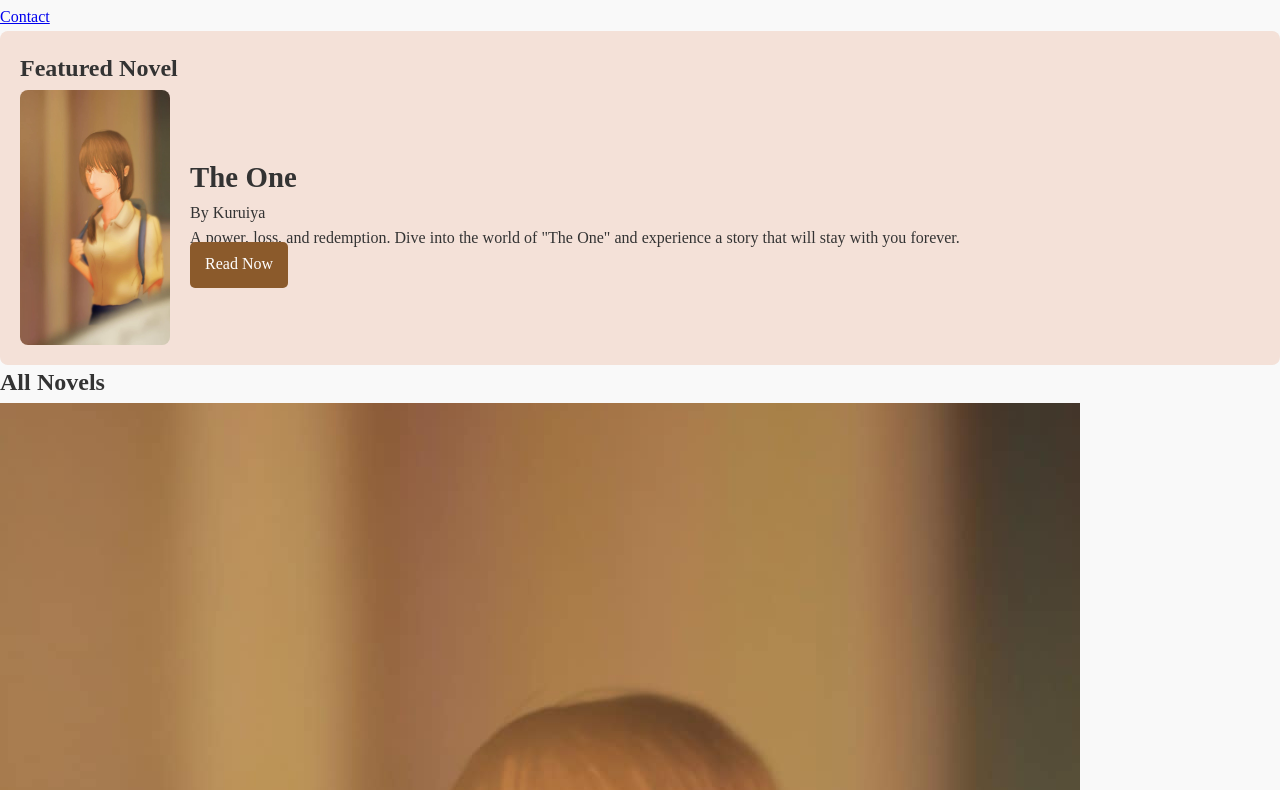
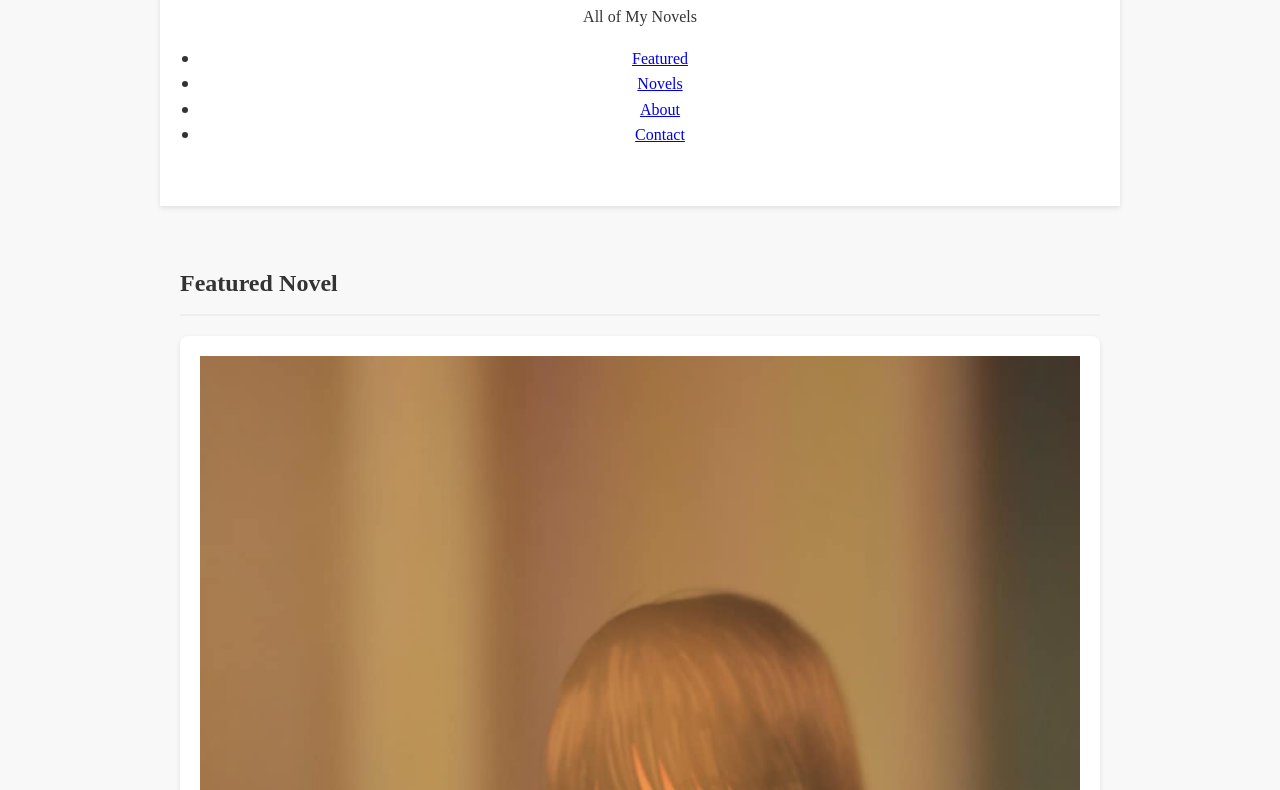
Before and after one commit to kuruiya/kuruiya.github.io, a plain HTML site: page index.html in a window 1280 px wide. Shown: the part 148-938 px from the top of the page. Drawn offline with Linux system fonts and the light colour scheme.

Commit message:
Update style2.css

```diff
--- a/css/style2.css
+++ b/css/style2.css
@@ -1,131 +1,110 @@
-/* Basic Reset */
-* {
+/* Basic Styles */
+body {
+    font-family: 'Noto Serif Thai', serif;
     margin: 0;
     padding: 0;
-    box-sizing: border-box;
+    background-color: #f8f8f8; /* Light background color */
+    color: #333; /* Dark text color for contrast */
+    line-height: 1.6; /* Improved readability */
+    display: flex;
+    flex-direction: column; /* Ensures footer sticks to bottom */
+    min-height: 100vh; /* Ensures body takes up full viewport height */
 }
 
-/* Variables for Colors and Font Sizes */
-:root {
-    --main-color: #8B5A2B; /* Dark brown */
-    --hover-color: #04AA6D; /* Green for hover */
-    --background-color: #f4e1d8; /* Light background */
-    --text-color: #333; /* Main text color */
-    --font-size-base: 16px;
-    --font-size-large: 1.8em;
-    --spacing-unit: 20px;
+.container {
+    max-width: 960px;
+    margin: 0 auto;
+    padding: 20px;
+    flex: 1; /* Allows main content to expand and fill available space */
 }
 
-body {
-    font-family: 'Noto Serif Thai', serif;
-    font-size: var(--font-size-base);
-    line-height: 1.6;
-    background-color: #f9f9f9;
-    color: var(--text-color);
+/* Header Styles (if you still have a header) */
+header {
+    text-align: center;
+    padding: 40px 0;
+    background-color: #fff;
+    margin-bottom: 20px;
+    box-shadow: 0px 2px 5px rgba(0, 0, 0, 0.1);
 }
 
-/* Navbar Styles */
-.navbar {
-    display: flex;
-    justify-content: space-between;
-    align-items: center;
-    padding: 14px var(--spacing-unit);
-    background-color: var(--main-color);
+/* Main Content Styles */
+main {
+    padding: 20px;
+    background-color: #f8f8f8; /* Match background color */
 }
 
-.navbar a {
-    color: white;
-    padding: 14px 16px;
-    text-decoration: none;
-    transition: background-color 0.3s ease, color 0.3s ease;
+section {
+    margin-bottom: 30px;
 }
 
-.navbar a.active, .navbar a:hover {
-    background-color: var(--hover-color);
-    color: black;
+h2 {
+    margin-bottom: 20px;
+    border-bottom: 2px solid #eee;
+    padding-bottom: 10px;
 }
 
-/* Featured Section */
-.featured-section {
-    background-color: var(--background-color);
-    padding: var(--spacing-unit);
+/* Adapt Featured Card Styles */
+.featured-card {
+    background-color: #fff;
+    padding: 20px;
+    box-shadow: 0px 2px 5px rgba(0, 0, 0, 0.1);
     border-radius: 8px;
-}
-
-.featured-card {
-    display: flex;
-    align-items: center;
+    text-align: center; /* Center the content */
+    margin-bottom: 20px; /* Space below featured card */
 }
 
 .featured-thumbnail {
-    width: 150px;
+    max-width: 100%;
     height: auto;
-    border-radius: 8px;
-}
-
-.featured-info {
-    margin-left: var(--spacing-unit);
+    margin-bottom: 20px;
 }
 
 .featured-title {
-    font-size: var(--font-size-large);
+    margin-bottom: 10px;
 }
 
-/* Button Styles */
 .btn-read {
-    background-color: var(--main-color);
+    /* Style as before, adjust if needed */
+    display: inline-block;
+    padding: 10px 20px;
+    background-color: #007bff;
     color: #fff;
-    padding: 10px 15px;
     text-decoration: none;
     border-radius: 5px;
-    transition: background-color 0.3s ease, transform 0.2s ease;
+    transition: background-color 0.3s ease;
 }
 
-.btn-read:hover {
-    background-color: var(--hover-color);
-    transform: scale(1.05);
+/* Adapt Novels Grid Styles */
+.grid-container {
+    display: grid;
+    grid-template-columns: repeat(auto-fit, minmax(250px, 1fr));
+    grid-gap: 20px;
 }
 
-/* Responsive Styles */
-@media screen and (max-width: 768px) {
-    .navbar {
-        flex-direction: column;
-        width: 100%;
-        position: absolute;
-        top: 60px;
-        left: 0;
-        display: none;
-        background-color: var(--main-color);
-        z-index: 1;
-    }
-
-    .navbar.responsive {
-        display: flex;
-    }
-
-    .navbar a {
-        text-align: left;
-        padding: 10px var(--spacing-unit);
-    }
-
-    .navbar .icon {
-        display: block;
-        float: right;
-        font-size: 24px;
-        cursor: pointer;
-    }
+.video-card {
+    /* Style as before, adjust if needed */
+    display: block;
+    background-color: #fff;
+    box-shadow: 0px 2px 5px rgba(0, 0, 0, 0.1);
+    border-radius: 8px;
+    overflow: hidden;
+    transition: transform 0.2s ease, box-shadow 0.2s ease;
 }
 
-/* Card Styles */
-.video-card {
-    background-color: #fff;
-    border-radius: 8px;
-    box-shadow: 0 2px 5px rgba(0,0,0,0.1);
-    overflow: hidden;
-    transition: box-shadow 0.3s ease, transform 0.3s ease;
+/* Reviews, Blog, Gallery, FAQ Sections Styles (as before) */
+/* ... */
+
+/* About and Contact Sections Styles (as before) */
+/* ... */
+
+/* Footer Styles */
+footer {
+    background-color: #333;
+    color: #fff;
+    text-align: center;
+    padding: 20px 0;
+    margin-top: auto; /* Push footer to bottom */
 }
 
-.video-card:hover {
-    box-shadow: 0 4px 10px rgba(0,0,0,0.2);
-    transform: translateY(-5px);
-}
+/* Responsive Design (Media Queries) */
+/* ... (adapt as needed for responsiveness) */
```
